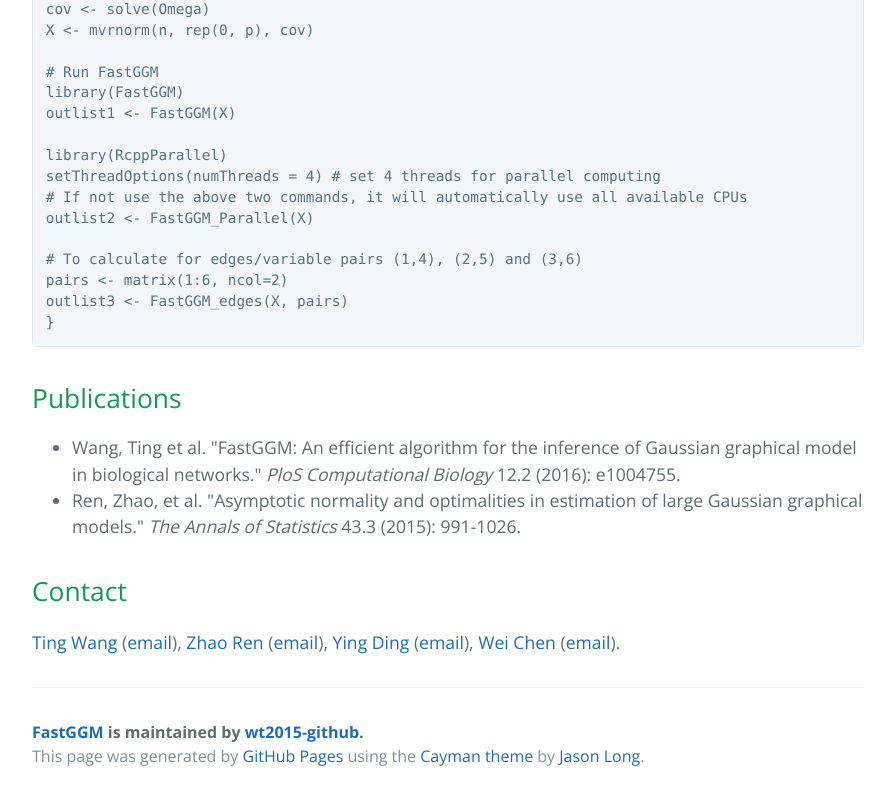
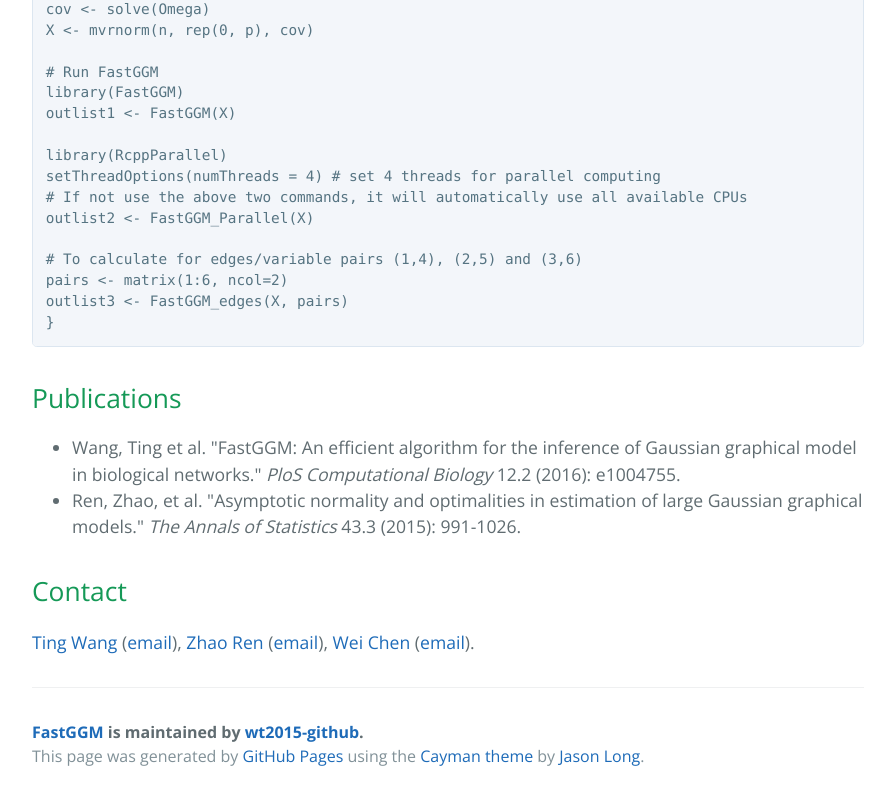
Before and after one commit to wt2015-github/FastGGM, a plain HTML site: page index.html in a window 1280 px wide. Shown: the part 2613-3413 px from the top of the page, without its empty margins (192-1087 px from the left). Drawn offline with nearby package versions, Linux system fonts and the light colour scheme.

```diff
--- a/index.html
+++ b/index.html
@@ -141,7 +141,7 @@ outlist3 &lt;- FastGGM_edges(X, pairs)
 <h2>
 <a id="contact" class="anchor" href="#contact" aria-hidden="true"><span aria-hidden="true" class="octicon octicon-link"></span></a>Contact</h2>
 
-<p><a href="http://wt2015-github.github.io/">Ting Wang</a> (<a href="wang9ting@gmail.com">email</a>), <a href="http://www.pitt.edu/%7Ezren/">Zhao Ren</a> (<a href="zren@pitt.edu">email</a>), <a href="http://www.publichealth.pitt.edu/home/directory/ying-ding">Ying Ding</a> (<a href="YINGDING@pitt.edu">email</a>), <a href="http://www.pitt.edu/%7Ewec47/index.html">Wei Chen</a> (<a href="wei.chen@chp.edu">email</a>).</p>
+<p><a href="http://wt2015-github.github.io/">Ting Wang</a> (<a href="wang9ting@gmail.com">email</a>), <a href="http://www.pitt.edu/%7Ezren/">Zhao Ren</a> (<a href="zren@pitt.edu">email</a>), <a href="http://www.pitt.edu/%7Ewec47/index.html">Wei Chen</a> (<a href="wei.chen@chp.edu">email</a>).</p>
 
       <footer class="site-footer">
         <span class="site-footer-owner"><a href="https://github.com/wt2015-github/FastGGM">FastGGM</a> is maintained by <a href="https://github.com/wt2015-github">wt2015-github</a>.</span>
```
Also changed, not shown: params.json (+1 -1 lines).
